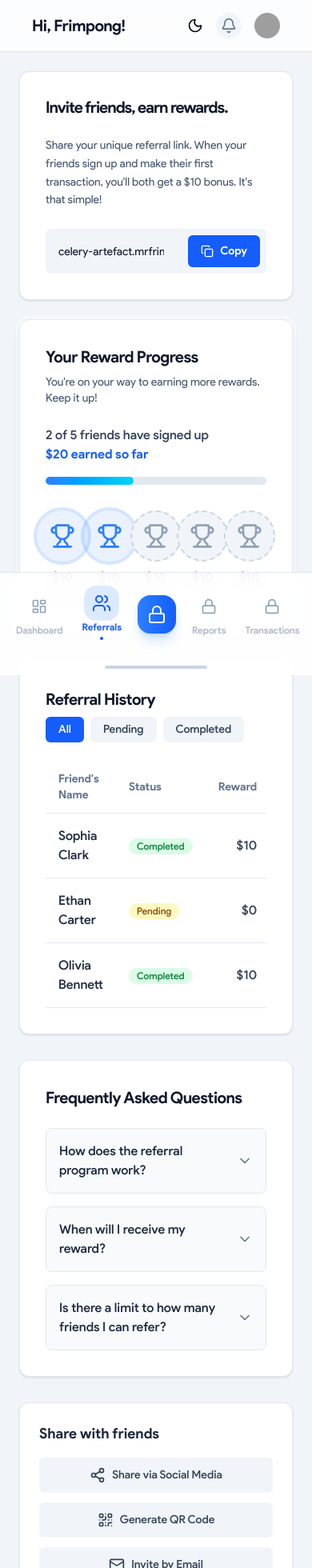
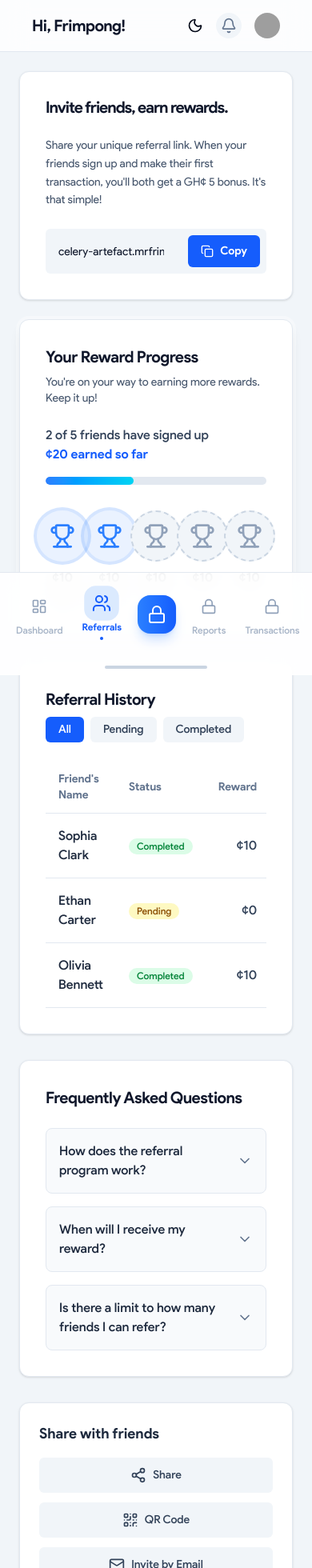
Before and after one commit to frimpongopoku/pfa-mock, a Next.js app: page /user/referrals in a window 390 px wide. Shown: the top 1960 px of the page at 80% size. Built offline with nearby package versions, Linux system fonts and the light colour scheme; grey boxes are pictures that could not be loaded.

Commit message:
feat: Update referral components to use local currency symbol and improve UI consistency

```diff
--- a/src/app/frame/app-frame.tsx
+++ b/src/app/frame/app-frame.tsx
@@ -8,12 +8,14 @@ import { MobileBottomNav } from "./bottom-nav";
 
 function ApplicationFrame({ children }: { children: React.ReactNode }) {
   return (
-    <div className="relative flex h-auto min-h-screen w-full flex-col dark:bg-[var(--background)] bg-[#f1f5f9] overflow-x-hidden">
-      <div className="flex h-full  mx-auto grow">
+    <div className="relative  flex h-auto min-h-screen w-full flex-col dark:bg-[var(--background)] bg-[#f1f5f9] overflow-x-hidden">
+      <div className="flex h-full w-full grow">
         <AppSidebar />
-        <main className="mb-24">
+        <main className="mb-24  w-full">
           <ReferralsHeader title="Hi, Frimpong!" />
-          <div className="flex-1 p-6 sm:p-8 overflow-y-auto">{children}</div>
+          <div className="flex-1 p-6 sm:p-8 overflow-y-auto lg:mx-24">
+            {children}
+          </div>
           <div className="lg:hidden block">
             <MobileBottomNav />
           </div>
--- a/src/app/user/dashboard/unclassified-transactions.tsx
+++ b/src/app/user/dashboard/unclassified-transactions.tsx
@@ -44,16 +44,16 @@ const UnclassifiedTransactionItem: React.FC<{
           <HelpCircle className="w-5 h-5" />
         </div>
         <div>
-          <p className="text-[#1e293b] font-semibold dark:text-white/80">
+          <p className="text-[#1e293b] truncate text-sm font-semibold dark:text-white/80">
             {transaction.name}
           </p>
-          <p className="text-[#64748b] dark:text-white/70 text-sm">
+          <p className="text-[#64748b]  dark:text-white/70 text-sm">
             {formatDate(transaction.date)}
           </p>
         </div>
       </div>
       <p
-        className={`font-semibold font-mono ${
+        className={`font-semibold font-mono text-wrap ${
           transaction.type === "expense"
             ? "text-red-500 dark:text-red-300"
             : "text-green-500 dark:text-green-300"
--- a/src/app/user/referrals/referral-history.tsx
+++ b/src/app/user/referrals/referral-history.tsx
@@ -78,7 +78,7 @@ const ReferralRow: React.FC<{
         <StatusBadge status={referral.status} />
       </td>
       <td className="px-4 py-4 text-slate-700 dark:text-white/70 text-right font-medium">
-        ${referral.reward}
+        ¢{referral.reward}
       </td>
     </motion.tr>
   );
--- a/src/app/user/referrals/referrals-hero.tsx
+++ b/src/app/user/referrals/referrals-hero.tsx
@@ -24,7 +24,7 @@ export const ReferralsHero: React.FC<ReferralsHeroProps> = ({
   },
   onCopy,
   title = "Invite friends, earn rewards.",
-  description = "Share your unique referral link. When your friends sign up and make their first transaction, you'll both get a $10 bonus. It's that simple!",
+  description = "Share your unique referral link. When your friends sign up and make their first transaction, you'll both get a GH¢ 5 bonus. It's that simple!",
   heroImageUrl = "https://lh3.googleusercontent.com/aida-public/AB6AXuAm_0T29GV4nuCitvBve_MZb2BXLx1cvk3cJAVmbZOQCdp36mYIDZ0F5ReKIgnPpdYYp1Fr8mTvEOCP3FDZxHA1QGWkqN1G2JGLsRjIrFP5Ljt6xVfx1PB7ZdrmqX6XgPlvUrZaeqOK8Tn1J1bhLdcH_N3kBela5UBCBydrfroM8OT00VH9b2vPSCv7E4_u0tSaHJmmZFdkIADXuNjKZ9QWp88uLlX-ICr-nWOz6iF0J21B--cDwfTjpxG_8XxNZ6dMNB7Y-m-KXSms",
 }) => {
   const [copied, setCopied] = useState(false);
--- a/src/app/user/referrals/reward-progress.tsx
+++ b/src/app/user/referrals/reward-progress.tsx
@@ -41,7 +41,7 @@ const MilestoneIcon: React.FC<{
         <Trophy className="w-8 h-8" />
       </div>
       <p className="text-slate-800 font-semibold dark:text-white/80">
-        ${milestone.amount}
+        ¢{milestone.amount}
       </p>
       <p className="text-slate-500 text-sm dark:text-white/60">
         {milestone.status === "earned"
@@ -92,7 +92,7 @@ export const RewardProgress: React.FC<RewardProgressProps> = ({ progress }) => {
             have signed up
           </p>
           <p className="text-blue-600 dark:text-blue-400 font-semibold">
-            ${progress.totalEarned} earned so far
+            ¢{progress.totalEarned} earned so far
           </p>
         </motion.div>
 
--- a/src/app/user/referrals/share-options-card.tsx
+++ b/src/app/user/referrals/share-options-card.tsx
@@ -13,13 +13,13 @@ interface ShareOptionsCardProps {
 const defaultShareOptions: ShareOption[] = [
   {
     id: "1",
-    label: "Share via Social Media",
+    label: "Share ",
     icon: "Share2",
     action: "social",
   },
   {
     id: "2",
-    label: "Generate QR Code",
+    label: "QR Code",
     icon: "QrCode",
     action: "qr",
   },
```
